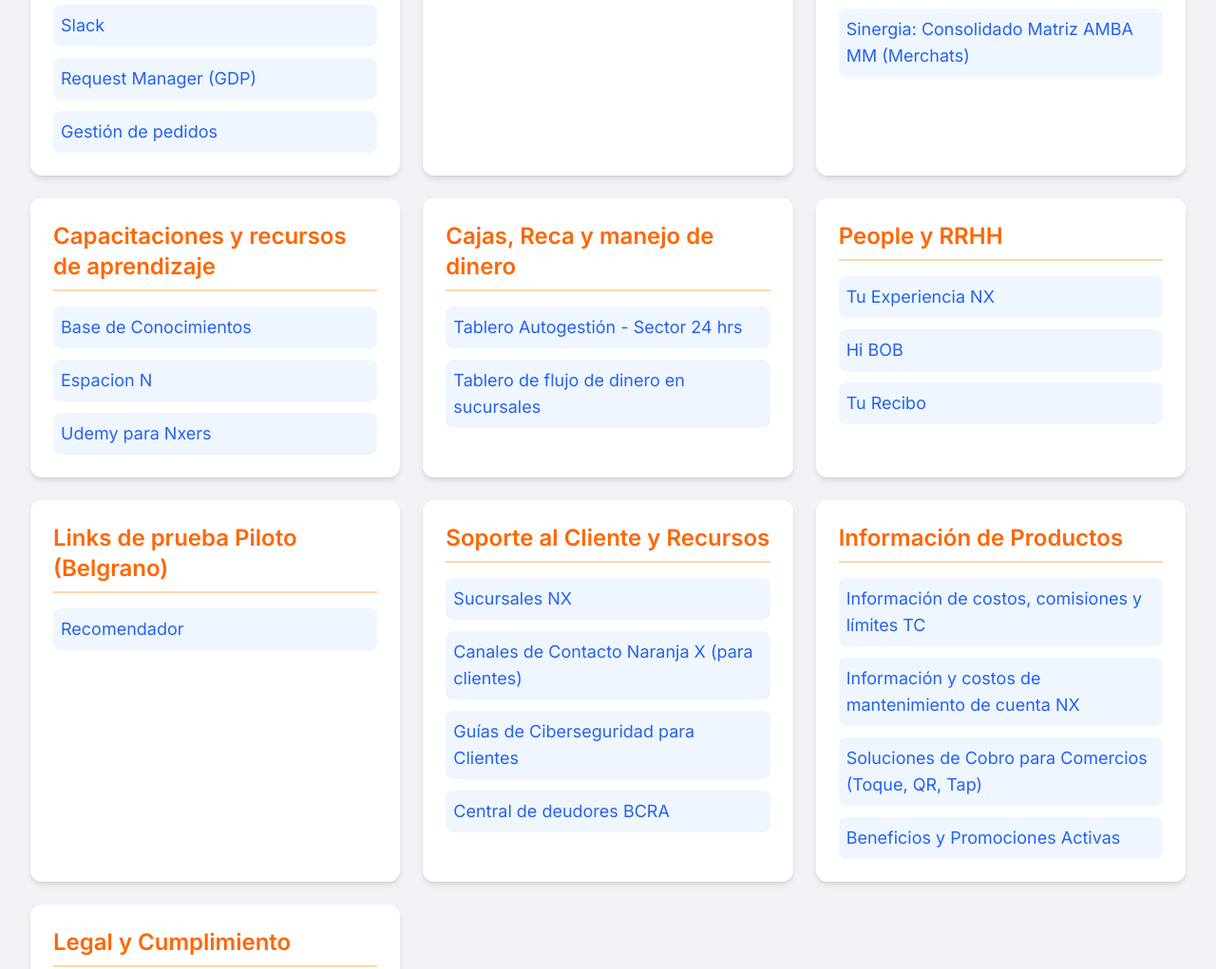
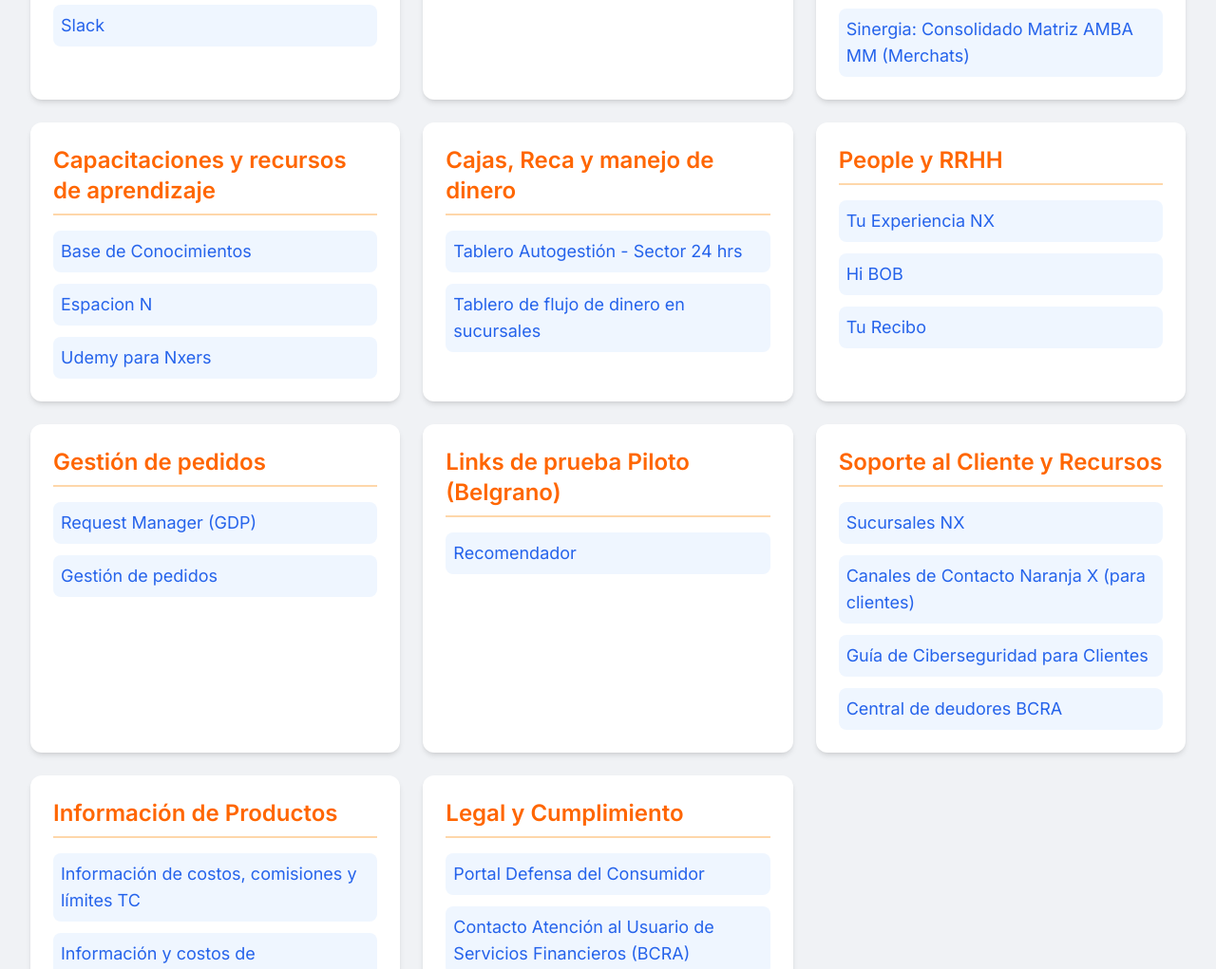
Before and after one commit to mauropintos-nx/crpa-redflores-nx.github.io, a plain HTML site: page index.html in a window 1280 px wide. Shown: the part 545-1566 px from the top of the page at 95% size. Drawn offline with nearby package versions, Linux system fonts and the light colour scheme.

Commit message:
Update index.html

```diff
--- a/index.html
+++ b/index.html
@@ -177,17 +177,6 @@
  Slack
  </a>
  </li>
- <li>
- <a href="https://gdp.naranja.com/" target="_blank" rel="noopener noreferrer" class="text-blue-600 hover:text-blue-800 hover:underline text-lg block p-2 bg-blue-50 rounded-lg">
- Request Manager (GDP)
- </a>
- </li>
-
- <li>
- <a href=" https://apps.naranja.com/temp" target="_blank" class="text-blue-600 hover:text-blue-800 hover:underline text-lg block p-2 bg-blue-50 rounded-lg">
- Gestión de pedidos
- </a>
- </li>
 
  </ul>
  </section>
@@ -338,6 +327,27 @@
 
  </ul>
  </section>
+
+
+ <!-- Sección: Gestión de pedidos -->
+   <section class="bg-white p-6 rounded-xl shadow-md link-card">
+    <h2 class="text-2xl font-semibold mb-4 naranja-x-text-orange border-b-2 border-orange-200 pb-2">Gestión de pedidos</h2>
+    <ul class="space-y-3">
+    <li>
+      <a href="https://gdp.naranja.com/" target="_blank" rel="noopener noreferrer" class="text-blue-600 hover:text-blue-800 hover:underline text-lg block p-2 bg-blue-50 rounded-lg">
+      Request Manager (GDP)
+      </a>
+    </li>
+
+    <li>
+      <a href=" https://apps.naranja.com/temp" target="_blank" class="text-blue-600 hover:text-blue-800 hover:underline text-lg block p-2 bg-blue-50 rounded-lg">
+      Gestión de pedidos
+      </a>
+    </li>
+
+   </ul>
+ </section>
+
  <!-- Sección: Piloto Belgrano -->
  <section class="bg-white p-6 rounded-xl shadow-md link-card">
    <h2 class="text-2xl font-semibold mb-4 naranja-x-text-orange border-b-2 border-orange-200 pb-2">Links de prueba Piloto (Belgrano)</h2>
@@ -362,14 +372,16 @@
     Sucursales NX
     </a>
    </li>
+
 <li>
  <a href="https://www.naranjax.com/contacto" target="_blank" class="text-blue-600 hover:text-blue-800 hover:underline text-lg block p-2 bg-blue-50 rounded-lg">
  Canales de Contacto Naranja X (para clientes)
  </a>
  </li>
+
 <li>
  <a href="https://www.naranjax.com/centro-de-seguridad" target="_blank" rel="noopener noreferrer" class="text-blue-600 hover:text-blue-800 hover:underline text-lg block p-2 bg-blue-50 rounded-lg">
- Guías de Ciberseguridad para Clientes
+ Guía de Ciberseguridad para Clientes
  </a>
  </li>
  <li>
```
Lines whose indentation alone changed are shown as unchanged.
